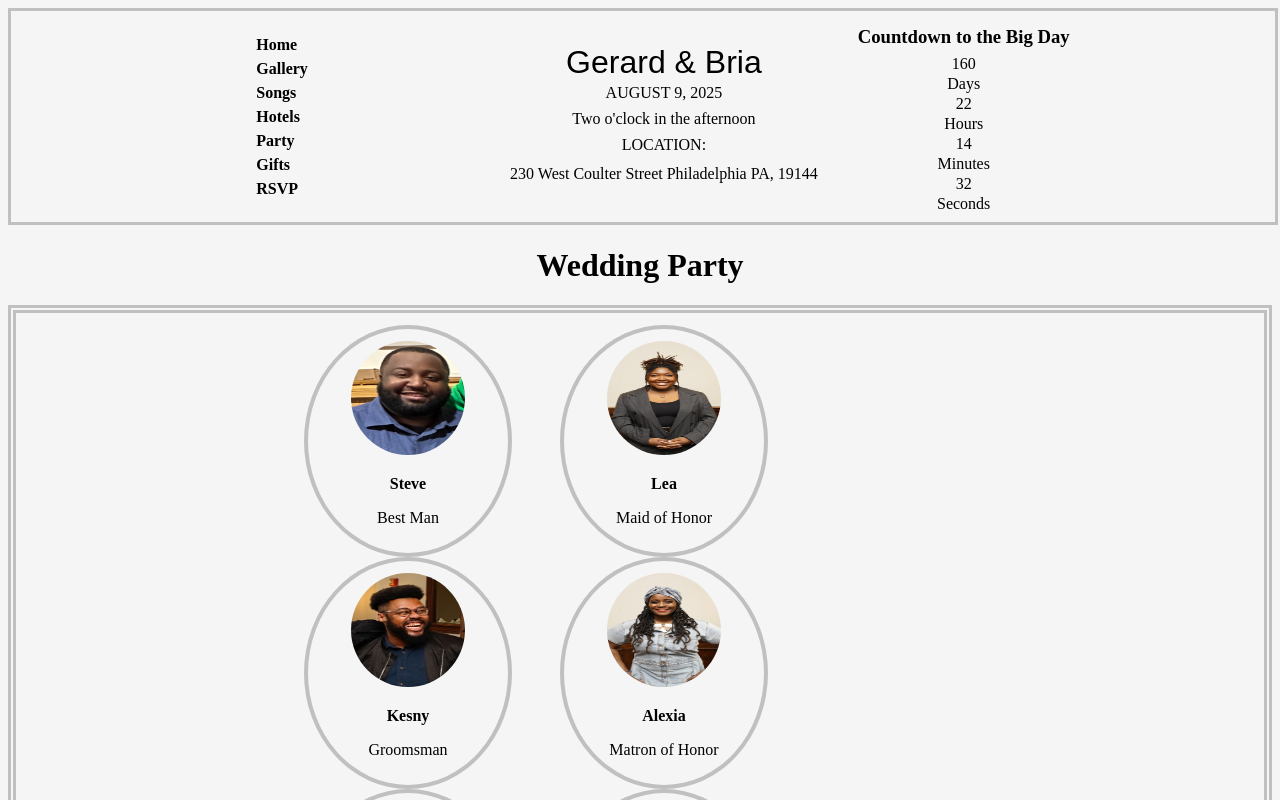
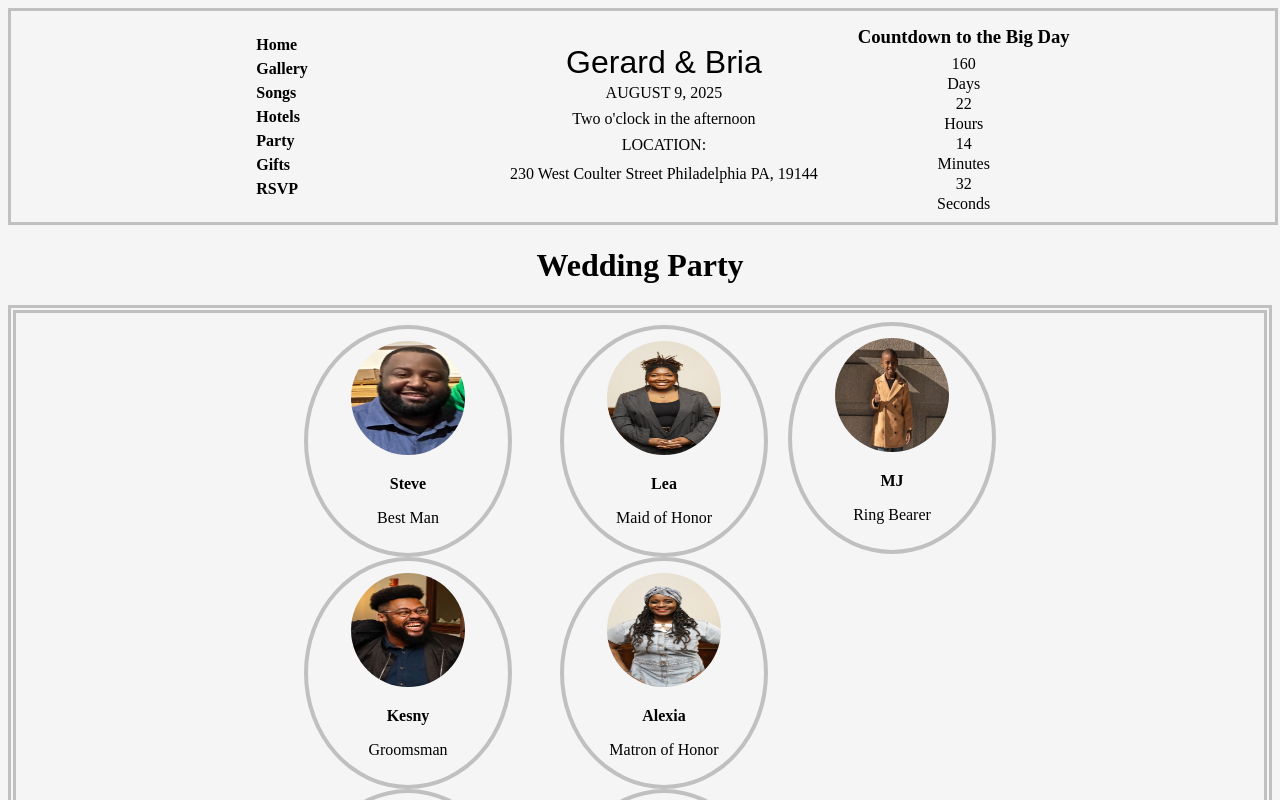
Before and after one commit to Birdseyedevelopment/Wearethelovebirds, a Next.js app: page /party in a window 1280 px wide. Shown: the top 800 px of the page. Built offline with nearby package versions, Linux system fonts and the light colour scheme; a web font is replaced by a local one.

Commit message:
Update page.module.css

```diff
--- a/src/app/party/page.module.css
+++ b/src/app/party/page.module.css
@@ -9,7 +9,11 @@
    padding-bottom: 12px;
     padding-top: 12px;
 }
+.photoframeMj{
+    top:-583px;
+    left:20px;
 
+}
 .photo{
     border-radius: 50%;
 
```
